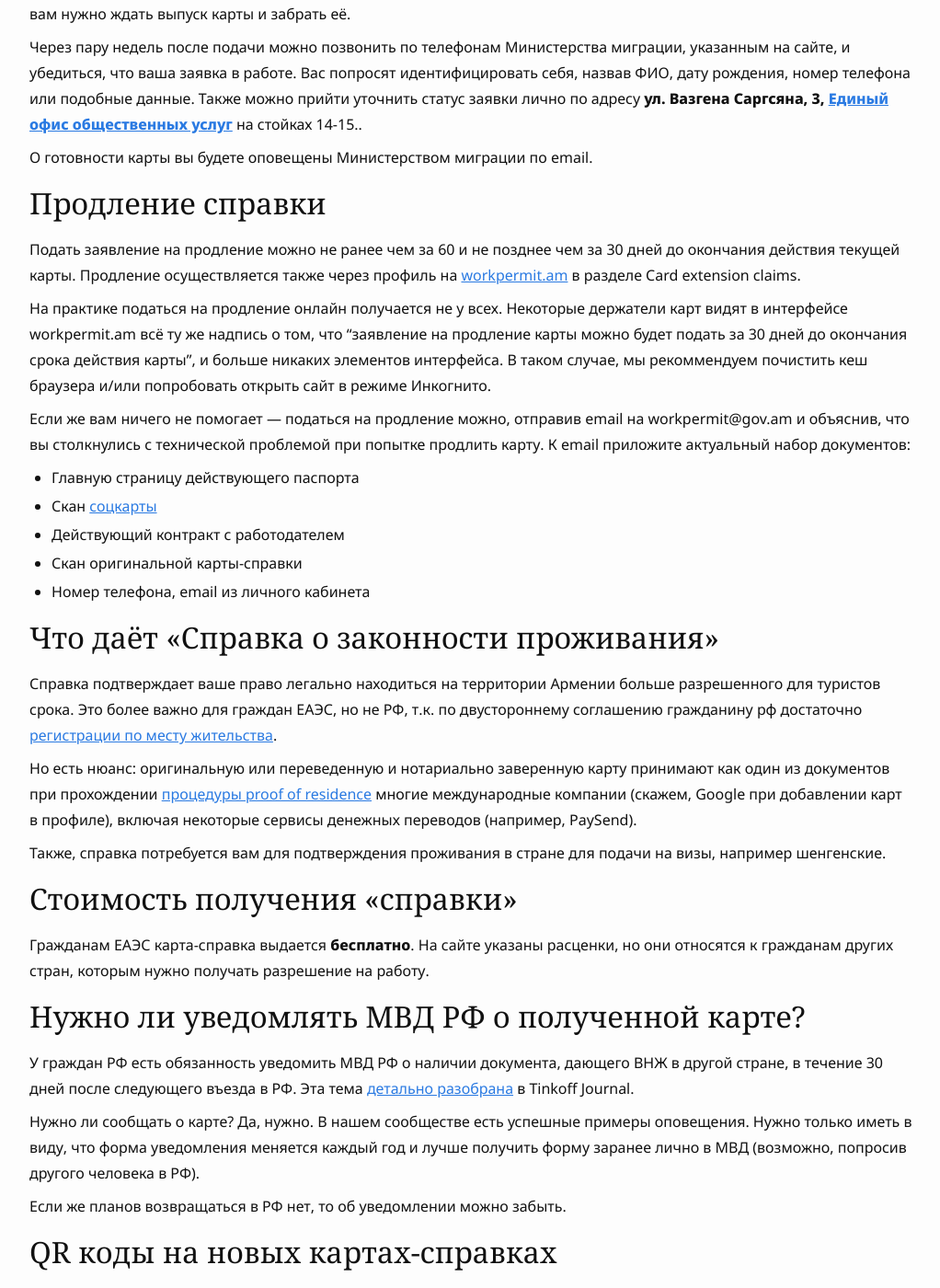
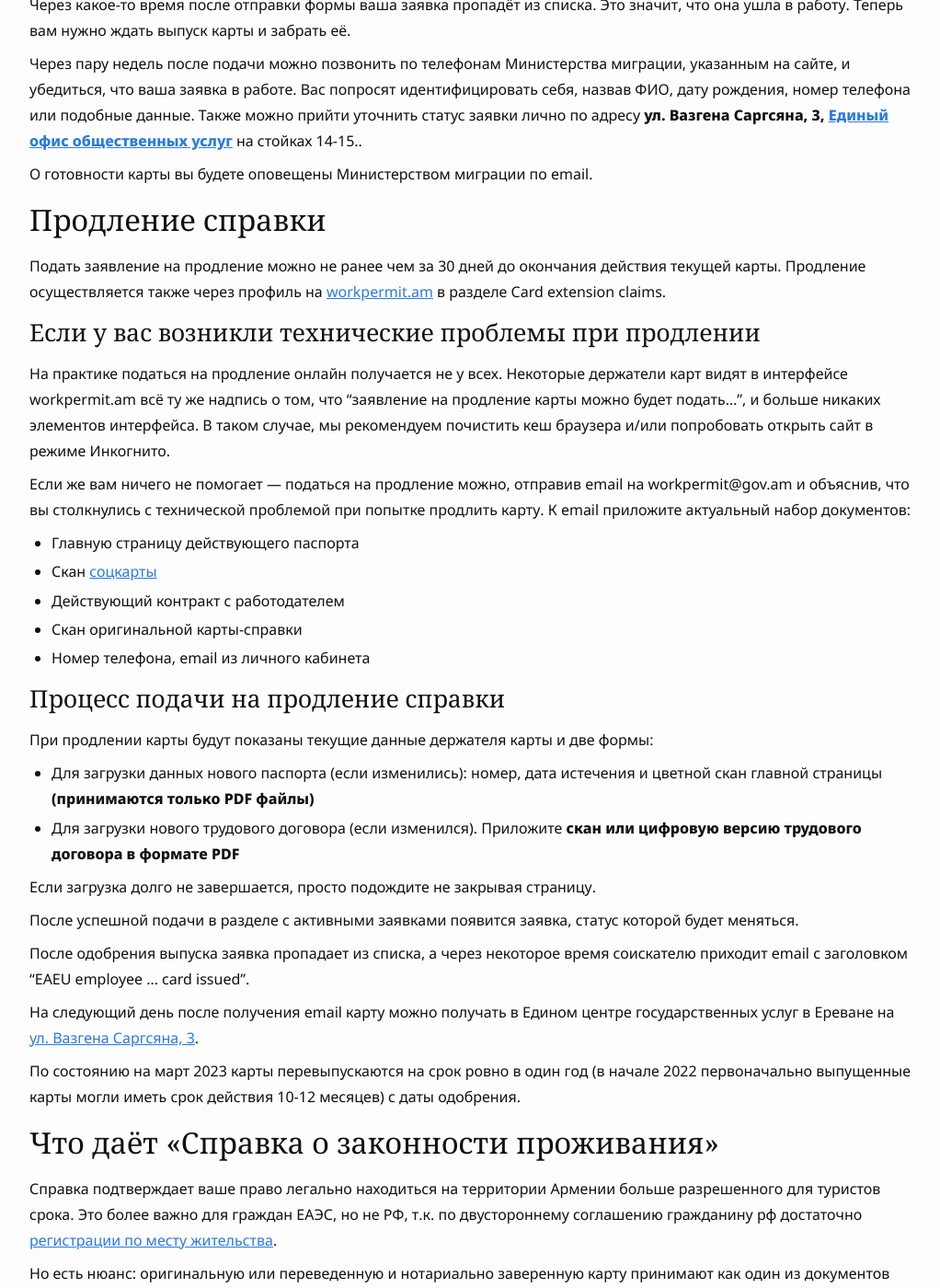
Before and after one commit to haywiki/haywiki.github.io, a Jekyll site: the page built from documents/eaeu-cert.md, in a window 1280 px wide and 1400 px high, scrolled down 2096 px. Shown: the whole window at 92% size, without its empty margins (128-1150 px from the left). Built offline with Jekyll 4.4.1, drawn with Linux system fonts in a browser that asks for light colours; nearby versions of some CDN libraries; a script that is not in the unit is left out; some of the changed text lies outside the part shown.

Commit message:
уточнение информации о справке о законности проживания и о внж

```diff
--- a/documents/eaeu-cert.md
+++ b/documents/eaeu-cert.md
@@ -44,15 +44,17 @@
 
 Через пару недель после подачи можно позвонить по телефонам Министерства миграции, указанным на сайте, и убедиться, что ваша заявка в работе.
 Вас попросят идентифицировать себя, назвав ФИО, дату рождения, номер телефона или подобные данные. Также можно прийти уточнить статус
-заявки лично по адресу **ул. Вазгена Саргсяна, 3, [Единый офис общественных услуг](https://www.spyur.am/ru/companies/unified-office-for-public-services/46429)** на стойках 14-15..
+заявки лично по адресу **ул. Вазгена Саргсяна, 3, [Единый офис общественных услуг](https://yandex.ru/maps/org/yediny_ofis_obshchestvennykh_uslug/218104967001/)** на стойках 14-15..
 
 О готовности карты вы будете оповещены Министерством миграции по email.
 
 ## Продление справки
 
-Подать заявление на продление можно не ранее чем за 60 и не позднее чем за 30 дней до окончания действия текущей карты. Продление осуществляется также через профиль на [workpermit.am](https://workpermit.am/) в разделе Card extension claims.
+Подать заявление на продление можно не ранее чем за 30 дней до окончания действия текущей карты. Продление осуществляется также через профиль на [workpermit.am](https://workpermit.am/) в разделе Card extension claims.
 
-На практике податься на продление онлайн получается не у всех. Некоторые держатели карт видят в интерфейсе workpermit.am всё ту же надпись о том, что "заявление на продление карты можно будет подать за 30 дней до окончания срока действия карты", и больше никаких элементов интерфейса. В таком случае, мы рекоммендуем почистить кеш браузера и/или попробовать открыть сайт в режиме Инкогнито.
+### Если у вас возникли технические проблемы при продлении
+
+На практике податься на продление онлайн получается не у всех. Некоторые держатели карт видят в интерфейсе workpermit.am всё ту же надпись о том, что "заявление на продление карты можно будет подать...", и больше никаких элементов интерфейса. В таком случае, мы рекомендуем почистить кеш браузера и/или попробовать открыть сайт в режиме Инкогнито.
 
 Если же вам ничего не помогает — податься на продление можно, отправив email на workpermit@gov.am и объяснив, что вы столкнулись с технической проблемой при попытке продлить карту. К email приложите актуальный набор документов:
 
@@ -61,6 +63,23 @@
 - Действующий контракт с работодателем
 - Скан оригинальной карты-справки
 - Номер телефона, email из личного кабинета
+
+### Процесс подачи на продление справки
+
+При продлении карты будут показаны текущие данные держателя карты и две формы:
+
+- Для загрузки данных нового паспорта (если изменились): номер, дата истечения и цветной скан главной страницы **(принимаются только PDF файлы)**
+- Для загрузки нового трудового договора (если изменился). Приложите **скан или цифровую версию трудового договора в формате PDF**
+
+Если загрузка долго не завершается, просто подождите не закрывая страницу.
+
+После успешной подачи в разделе с активными заявками появится заявка, статус которой будет меняться.
+
+После одобрения выпуска заявка пропадает из списка, а через некоторое время соискателю приходит email с заголовком “EAEU employee … card issued”.
+
+На следующий день после получения email карту можно получать в Едином центре государственных услуг в Ереване на [ул. Вазгена Саргсяна, 3](https://yandex.ru/maps/org/yediny_ofis_obshchestvennykh_uslug/218104967001/).
+
+По состоянию на март 2023 карты перевыпускаются на срок ровно в один год (в начале 2022 первоначально выпущенные карты могли иметь срок действия 10-12 месяцев) с даты одобрения.
 
 ## Что даёт «Справка о законности проживания»
 
```
Also changed, not shown: documents/residence.md (+4 -0 lines).
